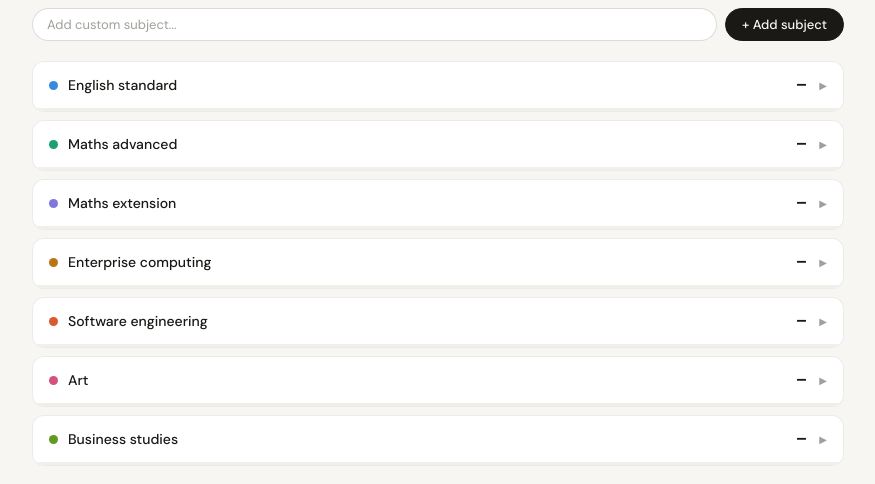
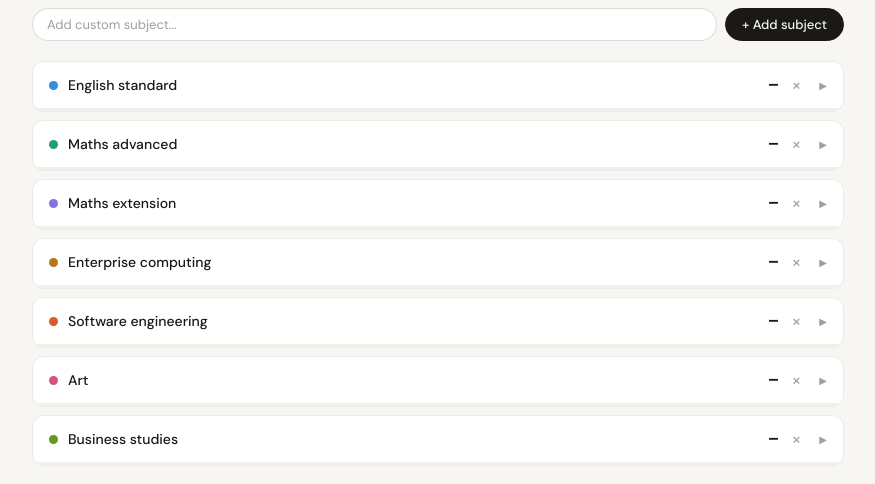
Before and after one commit to AngadOnTop/MT, a React (Vite) app: page / in a window 1280 px wide. Shown: the part 334-818 px from the top of the page, without its empty margins (202-1077 px from the left). Built offline with nearby package versions, Linux system fonts and the light colour scheme.

Commit message:
can remove subjects now

```diff
--- a/src/components/SubjectBlock.jsx
+++ b/src/components/SubjectBlock.jsx
@@ -9,7 +9,6 @@ export default function SubjectBlock({ subject, tasks, currentTerm, expanded, on
   const score = result !== null ? result.score.toFixed(1) + '%' : '—'
   const barWidth = result !== null ? Math.min(result.score, 100).toFixed(1) : 0
   const grade = result !== null ? getGrade(result.score) : null
-  const isCustom = subject.id.startsWith('custom_')
 
   return (
     <div className={styles.block}>
@@ -23,13 +22,11 @@ export default function SubjectBlock({ subject, tasks, currentTerm, expanded, on
             {grade.label}
           </span>
         )}
-        {isCustom && (
-          <button
-            className={styles.deleteSubj}
-            onClick={e => { e.stopPropagation(); onDeleteSubject(subject.id) }}
-            title="Delete subject"
-          >×</button>
-        )}
+        <button
+          className={styles.deleteSubj}
+          onClick={e => { e.stopPropagation(); onDeleteSubject(subject.id) }}
+          title="Delete subject"
+        >×</button>
         <span className={`${styles.arrow} ${expanded ? styles.arrowOpen : ''}`}>▶</span>
       </div>
 
--- a/src/useStore.js
+++ b/src/useStore.js
@@ -104,12 +104,15 @@ export function useStore() {
   }, [subjects.length, setSubjects, setTasks])
 
   const deleteSubject = useCallback((id) => {
+    const confirmed = window.confirm(`Are you sure you want to delete this subject? All tasks will be removed.`)
+    if (confirmed) {
       setSubjects(prev => prev.filter(s => s.id !== id))
       setTasks(prev => {
         const next = { ...prev }
         delete next[id]
         return next
       })
+    }
   }, [setSubjects, setTasks])
 
   const toggleExpand = useCallback((sid) => {
```
Lines whose indentation alone changed are shown as unchanged.
